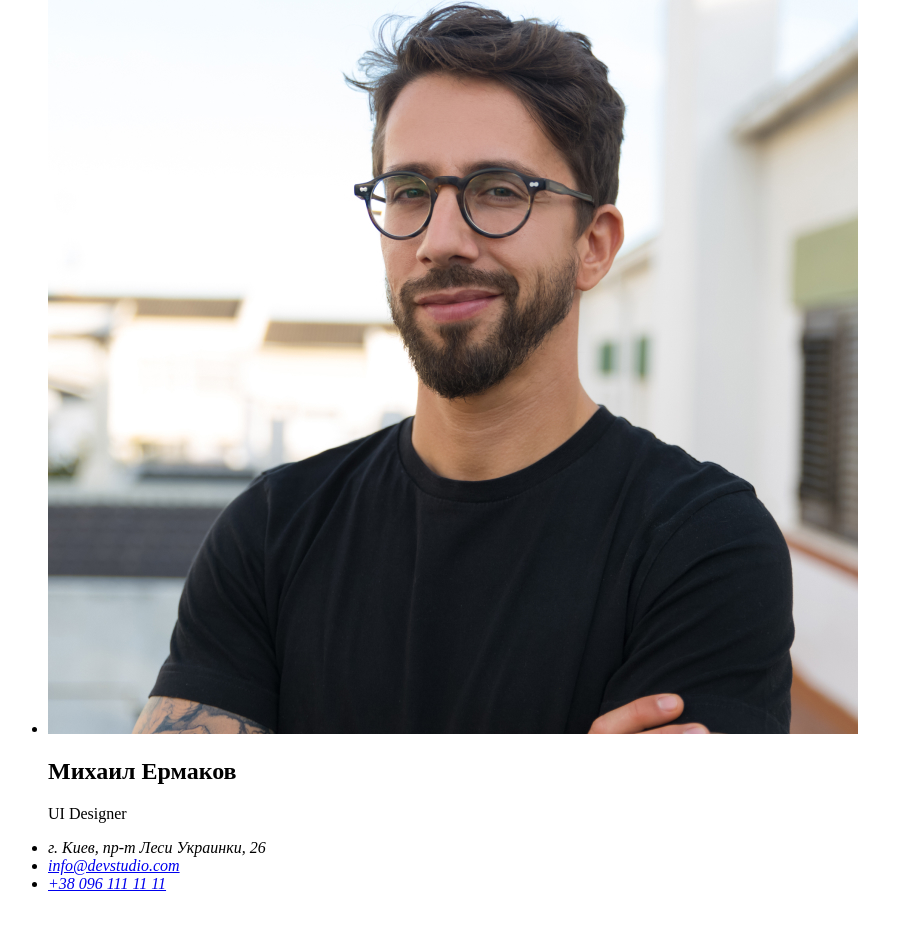
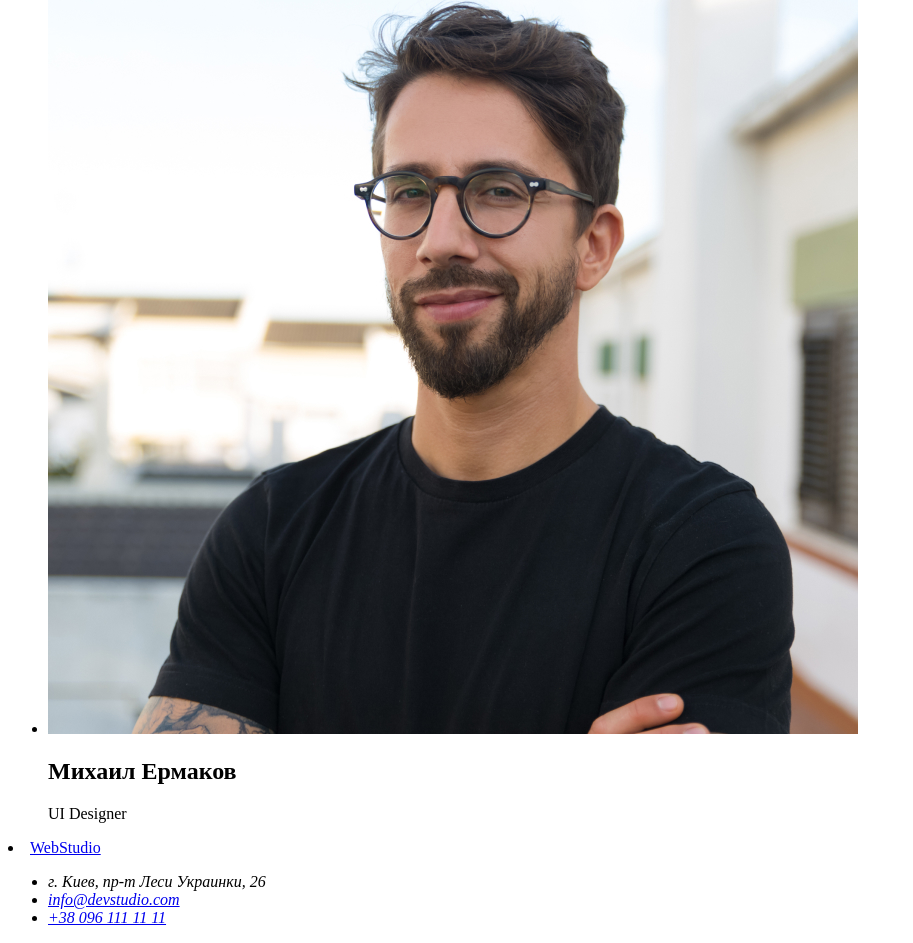
Before and after one commit to Sasha01-code/my-dz1, a plain HTML site: page index.html in a window 1280 px wide. Shown: the part 2876-3819 px from the top of the page, without its empty margins (0-913 px from the left). Before the commit the page ends 3785 px from the top, so only its background shows below. Drawn offline with Linux system fonts and the light colour scheme.

Commit message:
Revert "delete web studio"
This reverts commit 85655ccb29b08923546cb0f44ac4aa56db002931.

```diff
--- a/index.html
+++ b/index.html
@@ -63,7 +63,7 @@
   </section>
 
   <footer>
-
+    <li><a href="http://WebStudio.ru">WebStudio</a></li>
     <address>
       <ul>
         <li><h href="https://goo.gl/maps/kxVC2vExsQcuuBqd9">г. Киев, пр-т Леси Украинки, 26</h></li>
```
